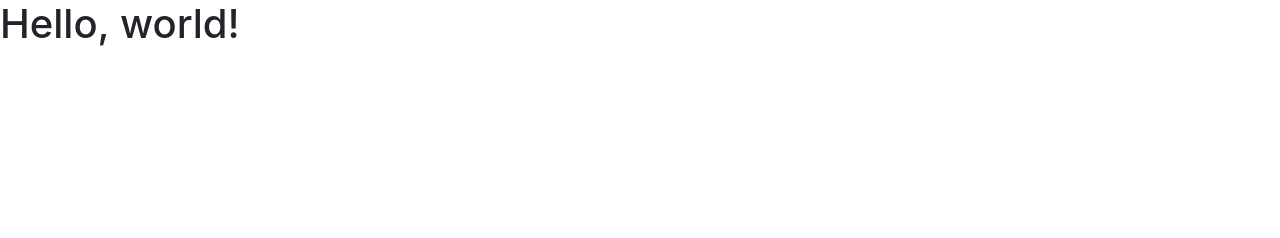
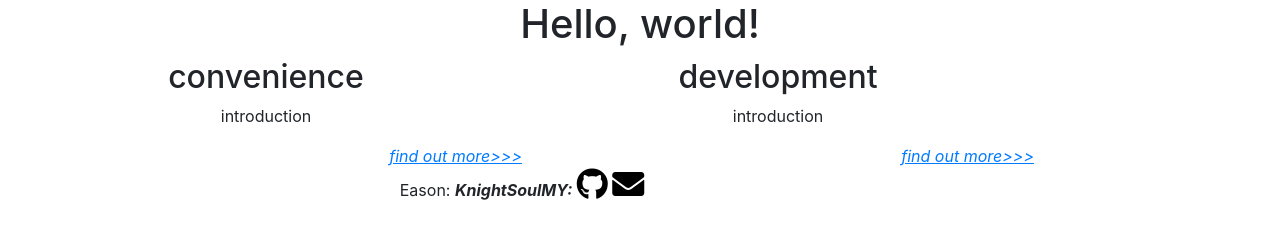
Before and after one commit to xfqx92/Formative-Groupwork, a plain HTML site: page index.html in a window 1280 px wide. Drawn offline with nearby package versions, Linux system fonts and the light colour scheme.

Commit message:
rough structure of home page
discussing if one more page is necessary

```diff
--- a/index.html
+++ b/index.html
@@ -8,15 +8,74 @@
     <!-- Bootstrap CSS -->
     <link rel="stylesheet" href="https://stackpath.bootstrapcdn.com/bootstrap/4.3.1/css/bootstrap.min.css" integrity="sha384-ggOyR0iXCbMQv3Xipma34MD+dH/1fQ784/j6cY/iJTQUOhcWr7x9JvoRxT2MZw1T" crossorigin="anonymous">
 
+    <link rel="stylesheet" href="https://cdnjs.cloudflare.com/ajax/libs/font-awesome/5.11.2/css/all.css">
+    <!--google font awesome for mor information-->
+
     <title>Hello, world!</title>
+
+    <style>
+
+      body{text-align:center}
+
+    </style>
+
   </head>
   <body>
+
     <h1>Hello, world!</h1>
 
-    <!-- Optional JavaScript -->
-    <!-- jQuery first, then Popper.js, then Bootstrap JS -->
-    <script src="https://code.jquery.com/jquery-3.3.1.slim.min.js" integrity="sha384-q8i/X+965DzO0rT7abK41JStQIAqVgRVzpbzo5smXKp4YfRvH+8abtTE1Pi6jizo" crossorigin="anonymous"></script>
-    <script src="https://cdnjs.cloudflare.com/ajax/libs/popper.js/1.14.7/umd/popper.min.js" integrity="sha384-UO2eT0CpHqdSJQ6hJty5KVphtPhzWj9WO1clHTMGa3JDZwrnQq4sF86dIHNDz0W1" crossorigin="anonymous"></script>
-    <script src="https://stackpath.bootstrapcdn.com/bootstrap/4.3.1/js/bootstrap.min.js" integrity="sha384-JjSmVgyd0p3pXB1rRibZUAYoIIy6OrQ6VrjIEaFf/nJGzIxFDsf4x0xIM+B07jRM" crossorigin="anonymous"></script>
+    <div id="content" style="margin:10px;width:80%">
+
+      <div id="convenience" style="float:left;width:50%">
+
+        <h2>convenience</h2>
+
+        <p>introduction</p>
+        <!--abstract of convenience part-->
+
+        <div id="jumb_c" style="float:right">
+
+          <a href="convenince.html"><i><u><h7>find out more>>></h7></u></i></a>
+          <!--incorrect spelling of convenience!!!!!-->
+
+        </div>
+
+      </div>
+
+      <div id="development" style="float:left;width:50%">
+
+        <h2>development</h2>
+
+        <p>introduction</p>
+        <!--abstract of development part shoul be added-->
+
+        <div id="jumb_d" style="float:right">
+
+          <a href="development.html"><i><u><h7>find out more>>></h7></u></i></a>
+
+        </div>
+
+      </div>
+
+    </div>
+
+    <div id="credit" style="margin:10px;width:80%">
+
+      <p>
+
+        Eason:
+        <!--add personal information here-->
+
+        <b><i>KnightSoulMY:</i></b>
+
+        <a href="https://github.com/KnightSoulMY"><i class="fab fa-github" style="font-size:32px;color:black"></i></a>
+
+        <a href="mailto:ks.ks.michaelyan@gmail.com"><i class="fas fa-envelope" style="font-size:32px;color:black"></i></a>
+
+      </p>
+
+    </div>
+
   </body>
+
 </html>
```
